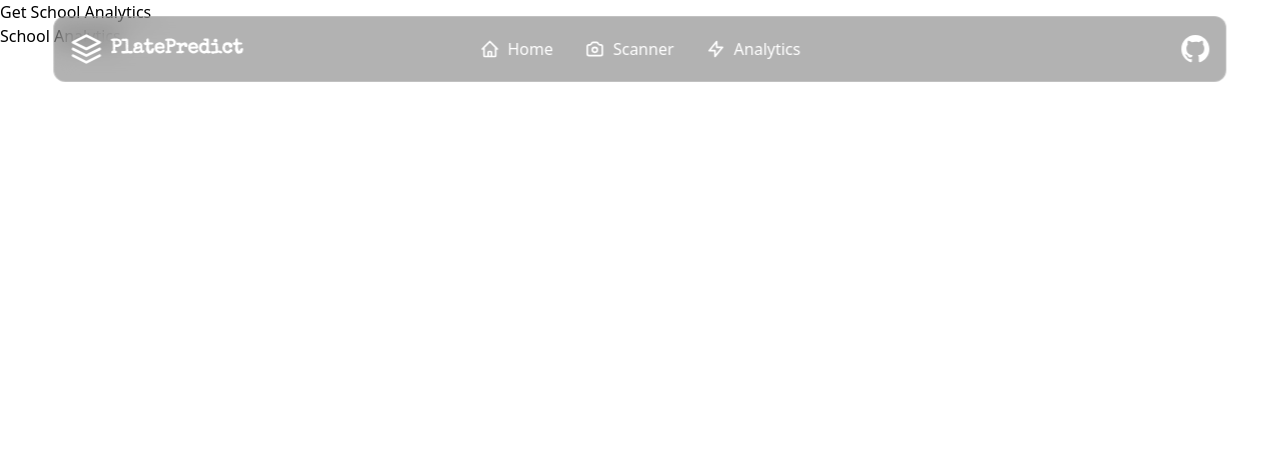
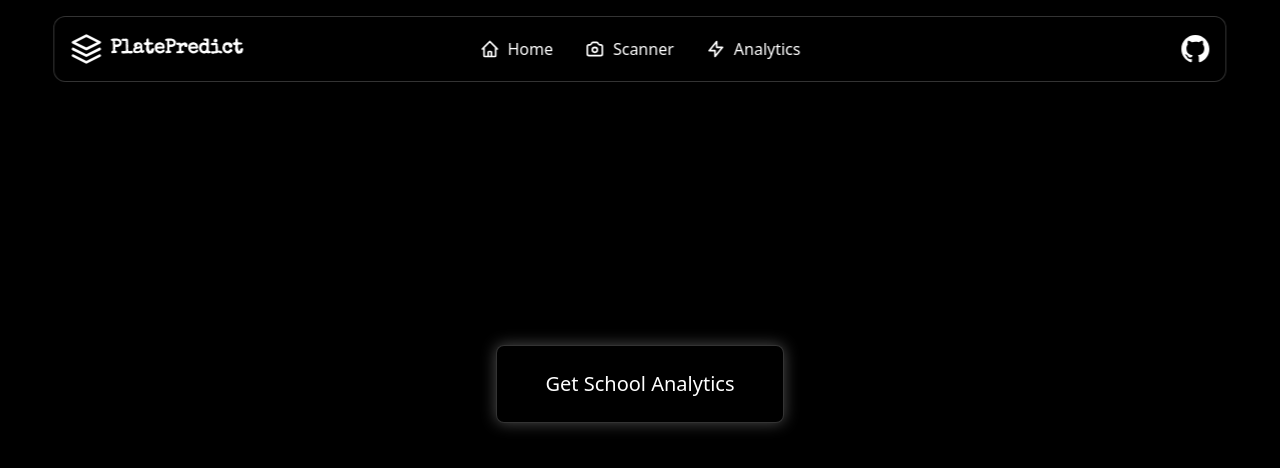
Before and after one commit to TheSigmaSociety/PlatePredict, a Next.js app in the folder plate-predict/: page /schoolAnalytics in a window 1280 px wide. Shown: the top 468 px of the page. Built offline with nearby package versions, Linux system fonts and the light colour scheme; a web font is replaced by a local one.

Commit message:
final commit?

```diff
--- a/plate-predict/src/app/input/page.tsx
+++ b/plate-predict/src/app/input/page.tsx
@@ -119,7 +119,7 @@ export default function Page() {
               <ResponsiveContainer width="100%" height="100%">
                 <LineChart data={wasteGraph} margin={{ top: 5, right: 30, left: 20, bottom: 5 }}>
                   <CartesianGrid strokeDasharray="3 3" />
-                  <XAxis className="text-white" dataKey="x" label={{ value: "Number of Days Ago", position: "insideBottom", offset: -5 }} />
+                  <XAxis className="text-white" dataKey="x" label={{ value: "Number of Days", position: "insideBottom", offset: -5 }} />
                   <YAxis className="text-white" label={{ value: "Waste Index", angle: -90, position: "insideLeft" }} />
                   <Tooltip />
                   <Line type="monotone" dataKey="y" stroke="#ff0000" strokeWidth={3} />
--- a/plate-predict/src/app/schoolAnalytics/page.tsx
+++ b/plate-predict/src/app/schoolAnalytics/page.tsx
@@ -2,32 +2,42 @@
 
 import React from "react";
 import { LineChart, Line, XAxis, YAxis, CartesianGrid, Tooltip, ResponsiveContainer } from "recharts";
+
 export default function SchoolAnalytics() {
     const [schoolAnalytics, setschoolAnalytics] = React.useState<{ x: number; y: number }[]>([]);
     const [show, setShow] = React.useState(false);
     const [rationTot, setRationTot] = React.useState<string>("");
     const URL = "https://plateprotectbackend.varram.me/";
+
+    function determinePortion(rations: number) {
+        if(rations < 3) return "For the next lunch, the school requires substantially less food produced.";
+        else if (rations > 3 && rations < 6) return "For the next lunch, the school requires less food produced.";
+        else if (rations >= 6 && rations < 10) return "For the next lunch, the school requires a little less food produced.";
+        else return "For the next meal, the school requires the same amount food produced.";
+      }
+
     function handleRationTot(data: any) {
         let rationTot = 0;
-        for(let i = 0; i < data.length; i++) {
+        for (let i = 0; i < data.length; i++) {
             console.log(data[i]);
             rationTot += data[i]['rations'];
         }
-        setRationTot(rationTot.toString());
+        setRationTot(determinePortion(rationTot/data.length));
         console.log(rationTot);
     }
+
     function handleWasteGraph(data: any) {
         const dat: { x: number; y: number }[] = [];
         const totalWasteList = [];
-        for(let i = 0; i < data[0]['wasteList'].length; i++) {
+        for (let i = 0; i < data[0]['wasteList'].length; i++) {
             totalWasteList.push(0);
         }
-        for(let i = 0; i < data.length; i++) {
-            for(let j = 0; j < data[i]['wasteList'].length; j++) {
+        for (let i = 0; i < data.length; i++) {
+            for (let j = 0; j < data[i]['wasteList'].length; j++) {
                 totalWasteList[j] += data[i]['wasteList'][j];
             }
         }
-        for(let i = 0; i < totalWasteList.length; i++) {
+        for (let i = 0; i < totalWasteList.length; i++) {
             dat.push({ x: i, y: totalWasteList[i] });
         }
         setschoolAnalytics(dat);
@@ -39,14 +49,13 @@ export default function SchoolAnalytics() {
         console.log("School Analytics");
         setShow(!show);
 
-        //TODO: add fetch to get school analytics data
         fetch(`${URL}get_all_entries`, {
             method: "GET",
             headers: {
                 "Content-Type": "application/json",
             },
         }).then((responce) => {
-            if(!responce.ok) {
+            if (!responce.ok) {
                 console.log("Error fetching data");
                 return;
             }
@@ -57,33 +66,46 @@ export default function SchoolAnalytics() {
         }).catch((error) => {
             console.log("Error fetching data");
             console.log(error);
+        });
     }
-        );
 
-    }
     return (
-        <div>
-            <title>School Analytics</title>
-            <button onClick={handleSchoolAnalytics}>Get School Analytics</button>
-            <p>School Analytics</p>
-            <div className="w-full h-64 flex justify-center items-center">
+        <div className="relative min-h-screen overflow-hidden">
+            <div className="absolute inset-0 z-0 bg-black" />
+            <div className="flex flex-col items-center justify-center min-h-screen gap-8 bg-transparent relative z-10">
+                <div className="flex flex-col items-center justify-center gap-6 mb-8">
+                    <button
+                        onClick={handleSchoolAnalytics}
+                        className="px-12 py-6 border border-white/20 rounded-lg
+                     hover:bg-gray-800 focus:outline-none transition text-white
+                     bg-black/10 backdrop-blur-sm shadow-[0_0_15px_rgba(255,255,255,0.3)]"
+                    >
+                        <span className="text-xl">
+                            {show ? "Hide School Analytics" : "Get School Analytics"}
+                        </span>
+                    </button>
+                </div>
+
                 {show && (
-                <div>
-                    <div>{rationTot}</div>
+                    <div className="w-full max-w-4xl flex flex-col items-center gap-4">
+                        <div className="mt-4 text-center p-4 bg-black/10 backdrop-blur-sm rounded-lg shadow-[0_0_15px_rgba(255,255,255,0.3)] border border-white/20 text-white">
+                            {rationTot}
+                        </div>
+
+                        <div className="w-full h-84 p-4 bg-black/10 backdrop-blur-sm rounded-lg shadow-[0_0_15px_rgba(255,255,255,0.3)] border border-white/20">
                             <ResponsiveContainer width="100%" height="100%" minWidth={500} minHeight={300}>
                                 <LineChart data={schoolAnalytics} margin={{ top: 5, right: 30, left: 20, bottom: 5 }}>
                                     <CartesianGrid strokeDasharray="3 3" />
-                  <XAxis dataKey="x" label={{ value: "x days ago", position: "insideBottom", offset: -5 }} />
-                  <YAxis label={{ value: "Total Waste Index", angle: -90, position: "insideLeft" }} />
+                                    <XAxis className="text-white" dataKey="x" label={{ value: "Number Of Days", position: "insideBottom", offset: -5 }} />
+                                    <YAxis className="text-white" label={{ value: "Waste Index", angle: -90, position: "insideLeft" }} />
                                     <Tooltip />
-                  <Line type="monotone" dataKey="y" stroke="#8884d8" strokeWidth={2} />
+                                    <Line type="monotone" dataKey="y" stroke="#ff0000" strokeWidth={3} />
                                 </LineChart>
                             </ResponsiveContainer>
                         </div>
-
+                    </div>
                 )}
-
             </div>
         </div>
-    )
+    );
 }
--- a/plate-predict/src/components/BarcodeScanner.tsx
+++ b/plate-predict/src/components/BarcodeScanner.tsx
@@ -1,7 +1,6 @@
 "use client";
 
 import React, { useState, useRef } from "react";
-import { BrowserMultiFormatReader } from "@zxing/browser/esm/readers/BrowserMultiFormatReader";
 
 interface BarcodeScannerProps {
   onPhotoTaken?: (photo: string) => void;
@@ -10,12 +9,14 @@ interface BarcodeScannerProps {
 const BarcodeScanner: React.FC<BarcodeScannerProps> = ({ onPhotoTaken }) => {
   const [isNumpadOpen, setIsNumpadOpen] = useState(false);
   const [studentId, setStudentId] = useState("");
-  function clickEmoji() {
+
+  function handleSubmit() {
     if (studentId.length >= 0) {
       setIsNumpadOpen(false);
       onPhotoTaken(studentId);
     }
   }
+
   return (
     <div>
       <button
@@ -42,47 +43,42 @@ const BarcodeScanner: React.FC<BarcodeScannerProps> = ({ onPhotoTaken }) => {
 
       {isNumpadOpen && (
         <div className="fixed inset-0 z-50 flex items-center justify-center bg-black/40 backdrop-blur-md">
-          <div className="p-6 rounded-lg shadow-lg backdrop-blur-md bg-black/10">
+          <div className="p-6 rounded-lg shadow-[0_0_20px_rgba(255,255,255,0.4)] border border-white/20 backdrop-blur-md bg-black/10">
             <h2 className="text-xl font-bold mb-4 text-white subtitle-font">Enter Student ID</h2>
             <input
               type="text"
               value={studentId}
               onChange={(e) => setStudentId(e.target.value)}
-              className="w-full mb-4 px-3 py-2 border rounded text-center text-lg text-white"
+              className="w-full mb-4 px-3 py-2 border border-white/30 rounded text-center text-lg text-white bg-black/30 focus:outline-none focus:ring-2 focus:ring-white/50 shadow-[0_0_10px_rgba(255,255,255,0.2)]"
             />
             <div className="grid grid-cols-3 gap-2 subtitle-font">
               {["1", "2", "3", "4", "5", "6", "7", "8", "9", "0"].map((digit, index) => (
                 <button
                   key={index}
                   onClick={() => setStudentId(studentId + digit)}
-                  className="bg-gray-200 hover:bg-gray-300 p-3 rounded text-lg"
+                  className="bg-white/10 hover:bg-white/20 p-3 rounded text-lg text-white border border-white/20 shadow-[0_0_10px_rgba(255,255,255,0.1)] transition"
                 >
                   {digit}
                 </button>
               ))}
               <button
                 onClick={() => setStudentId("")}
-                className="col-span-2 bg-red-200 hover:bg-red-300 p-3 rounded"
+                className="col-span-2 bg-red-500/30 hover:bg-red-500/50 p-3 rounded text-white border border-red-500/30 shadow-[0_0_10px_rgba(255,100,100,0.2)] transition"
               >
                 Clear
               </button>
+            </div>
+
+            <div className="flex justify-between mt-4">
               <button
-                onClick={() => setStudentId(studentId.slice(0, -1))}
-                className="bg-yellow-200 hover:bg-yellow-300 p-3 rounded"
-              >
-                Del
-              </button>
-            </div>
-            <div className="mt-4 flex gap-2">
-              <button
-                onClick={clickEmoji}
-                className="px-4 py-2 backdrop-blur-md bg-black/40 hover:bg-gray-600 text-white rounded-lg transition-colors"
+                onClick={handleSubmit}
+                className="bg-green-500/30 hover:bg-green-500/50 py-2 px-6 rounded text-white border border-green-500/30 shadow-[0_0_10px_rgba(100,255,100,0.2)] transition"
               >
                 Submit
               </button>
               <button
                 onClick={() => setIsNumpadOpen(false)}
-                className="px-4 py-2 bg-red-500 text-white rounded hover:bg-gray-500"
+                className="bg-gray-500/30 hover:bg-gray-500/50 py-2 px-6 rounded text-white border border-gray-500/30 shadow-[0_0_10px_rgba(200,200,200,0.2)] transition"
               >
                 Cancel
               </button>
```
Lines whose indentation alone changed are shown as unchanged.
